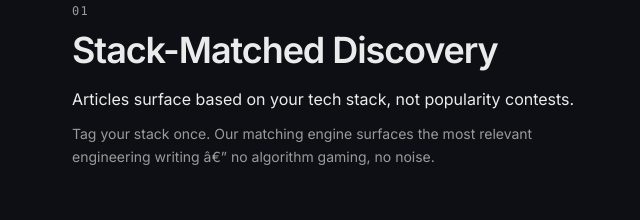
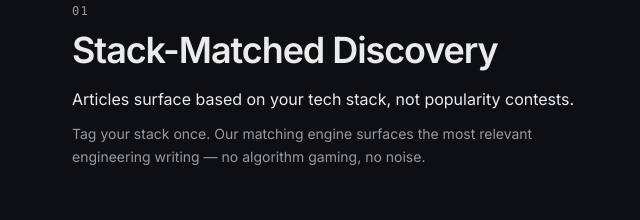
Before and after one commit to Renu-Alias/Meridian, a React (Vite) app in the folder meridian-frontend/: page / in a window 1280 px wide. Shown: the part 1100-1320 px from the top of the page, without its empty margins (600-1240 px from the left). Built offline with nearby package versions, Linux system fonts and the light colour scheme; no server answers; a web font is replaced by a local one.

Commit message:
Update ScrollStory.tsx

```diff
--- a/meridian-frontend/src/components/ScrollStory.tsx
+++ b/meridian-frontend/src/components/ScrollStory.tsx
@@ -8,7 +8,7 @@ import { useUiStore } from '../store/uiStore';
 
 gsap.registerPlugin(ScrollTrigger);
 
-/* â”€â”€ Monochrome canvas utilities â”€â”€â”€â”€â”€â”€â”€â”€â”€â”€â”€â”€â”€â”€â”€â”€â”€â”€â”€â”€â”€â”€â”€â”€â”€â”€â”€â”€â”€â”€â”€â”€â”€â”€â”€â”€â”€â”€â”€â”€ */
+/* ── Monochrome canvas utilities ──────────────────────────────────────── */
 
 const BLACK = 'transparent';
 const SURFACE = '#EAECEC'; // Light text color for drawings on dark background
@@ -35,7 +35,7 @@ function roundRect(ctx: CanvasRenderingContext2D, x: number, y: number, w: numbe
   ctx.closePath();
 }
 
-/* â”€â”€ Feature drawing functions â”€â”€â”€â”€â”€â”€â”€â”€â”€â”€â”€â”€â”€â”€â”€â”€â”€â”€â”€â”€â”€â”€â”€â”€â”€â”€â”€â”€â”€â”€â”€â”€â”€â”€â”€â”€â”€â”€â”€â”€â”€â”€ */
+/* ── Feature drawing functions ────────────────────────────────────────── */
 
 function drawDiscovery(ctx: CanvasRenderingContext2D, w: number, h: number, p: number) {
   clear(ctx, w, h);
@@ -103,8 +103,8 @@ function drawLivingPosts(ctx: CanvasRenderingContext2D, w: number, h: number, p:
   clear(ctx, w, h);
   const cx = w / 2, cy = h / 2;
 
-  // document outline
-  const dw = 200, dh = 140;
+  // document outline (sized so the 1.4x scale fits short/narrow canvases)
+  const dw = 192, dh = 128;
   ctx.strokeStyle = `rgba(234, 236, 236, ${0.15 + p * 0.25})`;
   ctx.lineWidth = 1;
   roundRect(ctx, cx - dw / 2, cy - dh / 2, dw, dh, 6);
@@ -118,7 +118,7 @@ function drawLivingPosts(ctx: CanvasRenderingContext2D, w: number, h: number, p:
   // text lines - some "changed" lines in lighter color
   const lines = 6;
   for (let i = 0; i < lines; i++) {
-    const ly = cy - dh / 2 + 40 + i * 18;
+    const ly = cy - dh / 2 + 36 + i * 16;
     const lw = 60 + Math.sin(i * 2.1) * 25;
     const isChanged = i < Math.floor(p * lines);
     ctx.fillStyle = isChanged
@@ -135,7 +135,7 @@ function drawLivingPosts(ctx: CanvasRenderingContext2D, w: number, h: number, p:
   const versions = 4;
   for (let v = 0; v < versions; v++) {
     const vx = cx - dw / 2 + 20 + (v / (versions - 1)) * (dw - 40);
-    const vy = cy + dh / 2 + 24;
+    const vy = cy + dh / 2 + 16;
     const vActive = p > v / (versions - 1) - 0.1;
     ctx.fillStyle = vActive ? SURFACE : MUTED;
     ctx.globalAlpha = vActive ? 0.6 : 0.15;
@@ -155,8 +155,8 @@ function drawLivingPosts(ctx: CanvasRenderingContext2D, w: number, h: number, p:
   ctx.strokeStyle = `rgba(153,155,153,${0.1 + p * 0.15})`;
   ctx.lineWidth = 0.5;
   ctx.beginPath();
-  ctx.moveTo(cx - dw / 2 + 20, cy + dh / 2 + 24);
-  ctx.lineTo(cx + dw / 2 - 20, cy + dh / 2 + 24);
+  ctx.moveTo(cx - dw / 2 + 20, cy + dh / 2 + 16);
+  ctx.lineTo(cx + dw / 2 - 20, cy + dh / 2 + 16);
   ctx.stroke();
 }
 
@@ -164,7 +164,7 @@ function drawForkable(ctx: CanvasRenderingContext2D, w: number, h: number, p: nu
   clear(ctx, w, h);
   const cx = w / 2;
 
-  // tree levels â€” max 4 levels
+  // tree levels — max 4 levels
   const levels = 1 + Math.floor(p * 3.5);
   const startY = h * 0.2;
   const endY = h * 0.8;
@@ -290,7 +290,7 @@ function drawRanking(ctx: CanvasRenderingContext2D, w: number, h: number, p: num
   const rank = Math.max(1, Math.round(4280 * (1 - raw) + 128 * raw));
   const youPts = Math.round(8177 + raw * 4663);
 
-  // floating point chips â€” points earned from peer impact, drifting upward
+  // floating point chips — points earned from peer impact, drifting upward
   const chips = ['+15', '+10', '+8'];
   for (let i = 0; i < chips.length; i++) {
     const chx = cardX + ((i + 1) / (chips.length + 1)) * cardW;
@@ -366,7 +366,7 @@ function drawRanking(ctx: CanvasRenderingContext2D, w: number, h: number, p: num
   ctx.lineTo(cardX + cardW - padX, y);
   ctx.stroke();
 
-  // leaderboard â€” "you" climbs one slot at a time; each overtake swaps the peer
+  // leaderboard — "you" climbs one slot at a time; each overtake swaps the peer
   // down instantly, so all rows always occupy distinct slots (no overlap ever)
   const rowH = 30 * k;
   const rowY0 = y + 12 * k;
@@ -480,7 +480,7 @@ function drawConstellation(ctx: CanvasRenderingContext2D, w: number, h: number,
 
   const starCount = 180;
 
-  // stars â€” fade in on scroll, then shimmer and drift continuously
+  // stars — fade in on scroll, then shimmer and drift continuously
   for (let i = 0; i < starCount; i++) {
     const hx = Math.abs(Math.sin(i * 127.1 + 311.7) * 43758.5453123) % 1;
     const hy = Math.abs(Math.sin(i * 269.5 + 183.3) * 43758.5453123) % 1;
@@ -524,7 +524,7 @@ function drawConstellation(ctx: CanvasRenderingContext2D, w: number, h: number,
   }
   ctx.stroke();
 
-  // M-shape nodes â€” gently breathing with time
+  // M-shape nodes — gently breathing with time
   for (let i = 0; i < mPoints.length; i++) {
     const mp = mPoints[i];
     const glow = 1 + Math.sin(t * 0.0012 + i * 1.2) * 0.16;
@@ -544,7 +544,7 @@ function drawConstellation(ctx: CanvasRenderingContext2D, w: number, h: number,
   }
 }
 
-/* â”€â”€ Feature data â”€â”€â”€â”€â”€â”€â”€â”€â”€â”€â”€â”€â”€â”€â”€â”€â”€â”€â”€â”€â”€â”€â”€â”€â”€â”€â”€â”€â”€â”€â”€â”€â”€â”€â”€â”€â”€â”€â”€â”€â”€â”€â”€â”€â”€â”€â”€â”€â”€â”€â”€â”€â”€â”€â”€ */
+/* ── Feature data ─────────────────────────────────────────────────────── */
 
 const features: FeatureDef[] = [
   {
@@ -552,9 +552,9 @@ const features: FeatureDef[] = [
     number: '01',
     title: 'Stack-Matched Discovery',
     description: 'Articles surface based on your tech stack, not popularity contests.',
-    detail: 'Tag your stack once. Our matching engine surfaces the most relevant engineering writing â€” no algorithm gaming, no noise.',
+    detail: 'Tag your stack once. Our matching engine surfaces the most relevant engineering writing — no algorithm gaming, no noise.',
     draw: drawDiscovery,
-    scale: 1.25,
+    scale: 1.4,
   },
   {
     id: 'living-posts',
@@ -563,23 +563,23 @@ const features: FeatureDef[] = [
     description: 'Every post has a full revision history, like a living document.',
     detail: 'Readers see what changed, when, and why. Authors iterate in the open. Knowledge evolves, not stagnates.',
     draw: drawLivingPosts,
-    scale: 1.25,
+    scale: 1.4,
   },
   {
     id: 'forkable',
     number: '03',
     title: 'Forkable Articles',
-    description: 'Fork any post, adapt it, and publish your own version â€” just like code.',
+    description: 'Fork any post, adapt it, and publish your own version — just like code.',
     detail: 'Build on others\' work with full attribution. The fork tree makes the lineage of every idea traceable.',
     draw: drawForkable,
-    scale: 1.25,
+    scale: 1.4,
   },
   {
     id: 'ranking',
     number: '04',
     title: 'Impact-Based Global Ranking',
     description: 'Your rank reflects your real-world impact, not your follower count.',
-    detail: 'Forks, reposts, and real-world usage earn reputation points â€” weighted by the contributor\'s own standing. Game the leaderboard by writing better, not louder.',
+    detail: 'Forks, reposts, and real-world usage earn reputation points — weighted by the contributor\'s own standing. Game the leaderboard by writing better, not louder.',
     draw: drawRanking,
   },
   {
@@ -589,7 +589,7 @@ const features: FeatureDef[] = [
     description: 'Trust recommendations from engineers who share your stack.',
     detail: 'Follow authors whose judgment you trust. Your network curates a signal feed that cuts through the noise.',
     draw: drawPeerDiscovery,
-    scale: 1.25,
+    scale: 1.4,
   },
 ];
 
@@ -603,7 +603,7 @@ interface FeatureDef {
   scale?: number;
 }
 
-/* â”€â”€ Single Feature Section â”€â”€â”€â”€â”€â”€â”€â”€â”€â”€â”€â”€â”€â”€â”€â”€â”€â”€â”€â”€â”€â”€â”€â”€â”€â”€â”€â”€â”€â”€â”€â”€â”€â”€â”€â”€â”€â”€â”€â”€â”€â”€â”€â”€â”€ */
+/* ── Single Feature Section ───────────────────────────────────────────── */
 
 function FeatureSection({ feature, index }: { feature: FeatureDef; index: number }) {
   const sectionRef = useRef<HTMLDivElement>(null!);
@@ -746,7 +746,7 @@ function FeatureSection({ feature, index }: { feature: FeatureDef; index: number
   );
 }
 
-/* â”€â”€ Final Constellation Section â”€â”€â”€â”€â”€â”€â”€â”€â”€â”€â”€â”€â”€â”€â”€â”€â”€â”€â”€â”€â”€â”€â”€â”€â”€â”€â”€â”€â”€â”€â”€â”€â”€â”€â”€â”€â”€â”€â”€â”€ */
+/* ── Final Constellation Section ──────────────────────────────────────── */
 
 function FinalConstellation() {
   const sectionRef = useRef<HTMLDivElement>(null!);
@@ -903,7 +903,7 @@ function FinalConstellation() {
   );
 }
 
-/* â”€â”€ Main Export â”€â”€â”€â”€â”€â”€â”€â”€â”€â”€â”€â”€â”€â”€â”€â”€â”€â”€â”€â”€â”€â”€â”€â”€â”€â”€â”€â”€â”€â”€â”€â”€â”€â”€â”€â”€â”€â”€â”€â”€â”€â”€â”€â”€â”€â”€â”€â”€â”€â”€â”€â”€â”€â”€â”€â”€ */
+/* ── Main Export ──────────────────────────────────────────────────────── */
 
 export function ScrollStory() {
   useEffect(() => {
```
